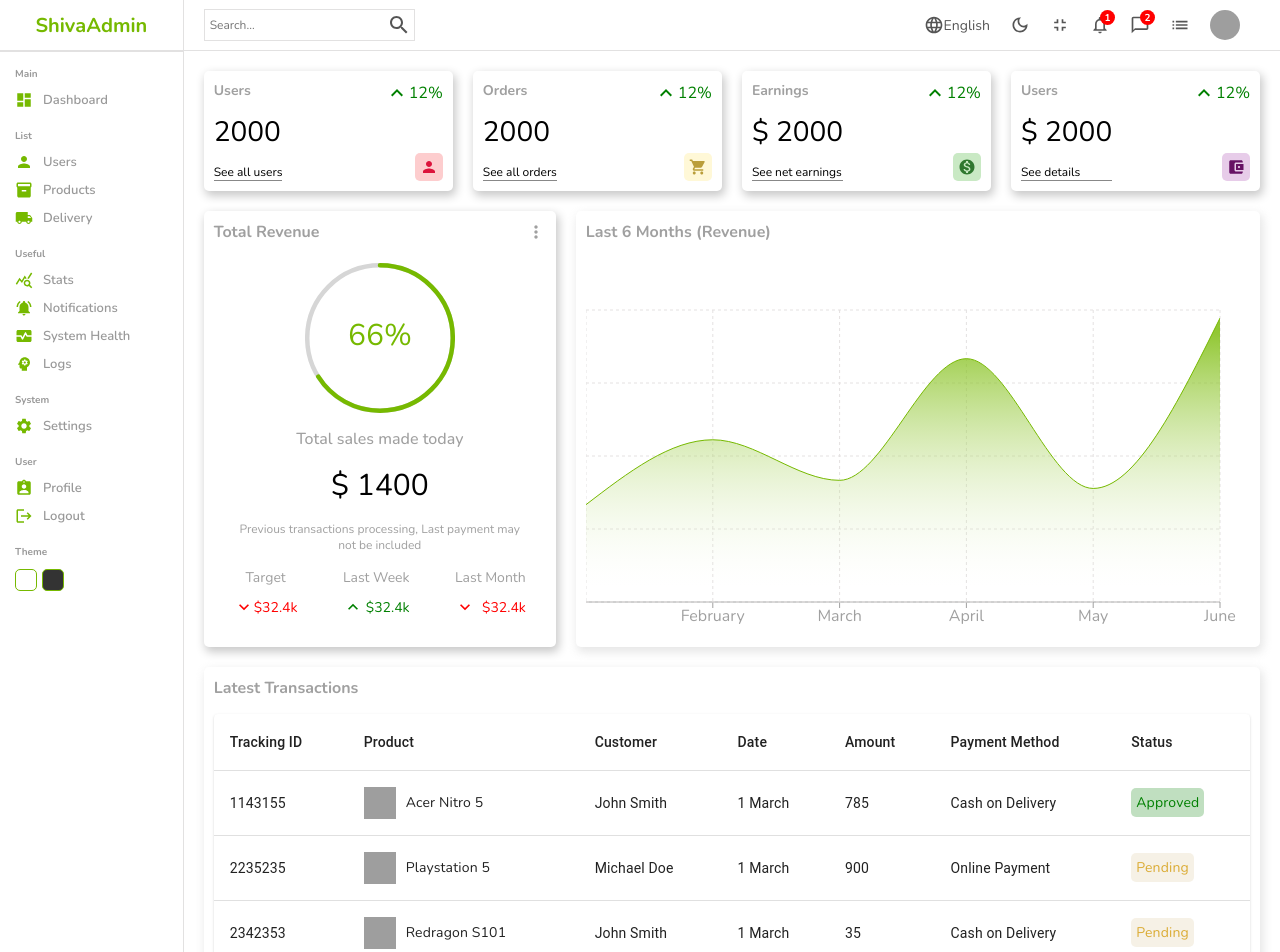
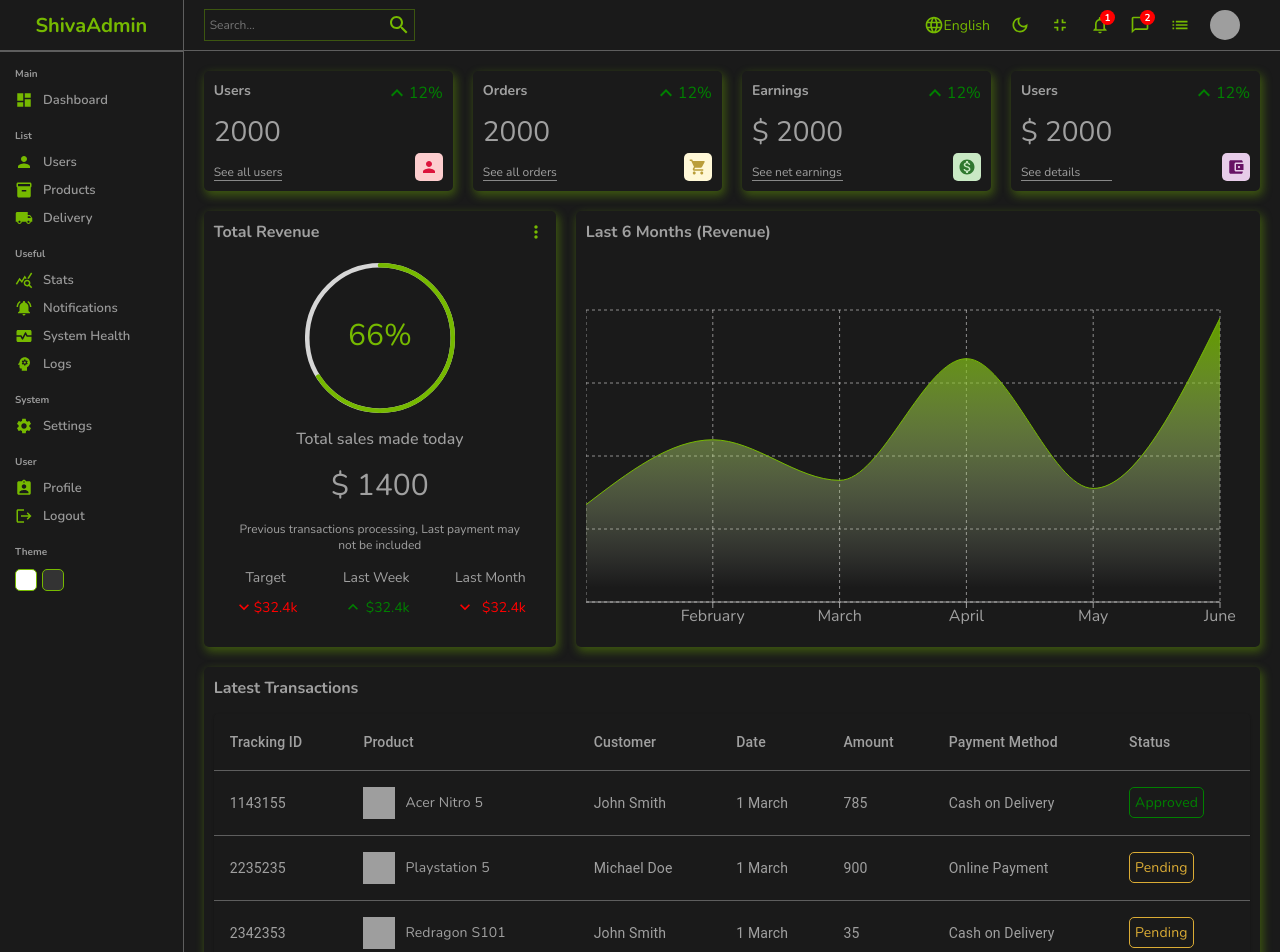
Before and after one commit to Shivanand0297/react-admin-dashboard, a React (Create React App) app: page / in a window 1280 px wide. Shown: the top 952 px of the page. Built offline with nearby package versions, Linux system fonts and the light colour scheme; grey boxes are pictures that could not be loaded.

Commit message:
dark theme for the app

```diff
--- a/src/App.js
+++ b/src/App.js
@@ -3,13 +3,13 @@ import Login from "./pages/login/Login"
 import List from "./pages/list/List"
 import Single from "./pages/single/Single"
 import New from "./pages/new/New"
-
 import { BrowserRouter, Routes, Route } from "react-router-dom"
 import { productInputs, userInputs } from "./pages/new/formSource"
+import "./theme/darkTheme.scss"
 
 const App = () => {
   return (
-    <div className="app" >
+    <div className="app dark" >
       <BrowserRouter>
         <Routes>
           <Route path="/" >
--- a/src/components/dataTable/DataTable.jsx
+++ b/src/components/dataTable/DataTable.jsx
@@ -36,7 +36,7 @@ const DataTable = () => {
         columns={userColumn.concat(actionColumn)}
         pageSize={8}
         rowsPerPageOptions={[8]}
-        checkboxSelection
+        className="datagrid"
       />
     </div>
   );
--- a/src/components/featured/Featured.jsx
+++ b/src/components/featured/Featured.jsx
@@ -8,7 +8,7 @@ const Featured = () => {
     <div className="featured" >
       <div className="top">
         <h1 className="title">Total Revenue</h1>
-        <MoreVert fontSize="small" />
+        <MoreVert fontSize="small" className="titleOptions" />
       </div>
       <div className="bottom">
         <div className="progressBar">
--- a/src/components/sidebar/Sidebar.jsx
+++ b/src/components/sidebar/Sidebar.jsx
@@ -81,7 +81,7 @@ const Sidebar = () => {
           </li>
         </ul>
       </div>
-      <div className="bottom">
+      <div className="bottomTheme">
         <span>Theme</span>
         <div className="theme">
           <div className="colorOption light"></div>
--- a/src/components/sidebar/sidebar.scss
+++ b/src/components/sidebar/sidebar.scss
@@ -67,7 +67,7 @@
       }
   }
 
-  .bottom{
+  .bottomTheme{
     display: flex;
     flex-direction: column;
     padding-left: 15px;
--- a/src/pages/list/list.scss
+++ b/src/pages/list/list.scss
@@ -4,5 +4,6 @@
 
     .listContainer{
       flex: 6;
+      min-height: 100vh;
     }
 }
--- /dev/null
+++ b/src/theme/darkTheme.scss
@@ -0,0 +1,170 @@
+.app.dark{
+  background-color: #1a1a1a;
+
+    // navbar component
+    .navbar{
+      color: var(--theme-color);
+      border-bottom: .5px solid rgba(167, 167, 167, 0.482);
+
+        .wrapper{
+          .search{
+            border: 0.5px solid rgba(117, 185, 0, 0.38);
+              input{
+                color: #f5f5f5;
+              }
+          }
+        }
+    }
+
+    //widget component
+    .widget{
+      .left, .right{
+          color: var(--gray-color);
+      }
+    }
+
+    // global boxshadow
+    .featured, .chart, .widget, .tableContainer{
+      box-shadow: 2px 4px 10px 1px #75b90061;
+    }
+
+    // featured component
+    .featured{
+
+      .top{
+
+        .titleOptions{
+          color: var(--theme-color);
+        }
+      }
+      .bottom{
+
+          .amount{
+            color: var(--gray-color);
+          }
+      }
+    }
+
+    // chart component
+    .chart{
+
+        .chartGrid{
+          stroke: #e4e1e192;
+        }
+    }
+
+    //list component
+    .dataTable{
+      background-color: #1a1a1a;
+
+        .tableCell{
+          color: var(--gray-color);
+          border-bottom: .5px solid rgba(167, 167, 167, 0.482);
+        }
+
+        .status{
+          &.Approved{
+            background-color: transparent;
+            border: 1px solid #008000;
+          }
+
+          &.Pending{
+            background-color: transparent;
+            border: 1px solid #dbac35;
+          }
+
+        }
+    }
+
+    // sidebar
+    .sidebar{
+      background-color: #1a1a1a;
+      border-right: 0.5px solid rgba(167, 167, 167, 0.482);
+
+        hr{
+          border: .5px solid rgba(167, 167, 167, 0.482);
+        }
+
+        li:hover{
+          background-color: rgba(0, 0, 0, 0.527);
+        }
+    }
+
+
+    .datatable{
+
+      .datagrid{
+        color: var(--gray-color);
+        border: none;
+      }
+      row{
+        border: none;
+      }
+
+      .cellWithStatus{
+        background: transparent;
+        &.active{
+          color: #008000;
+          border: 1px solid #008000;
+        }
+        &.passive{
+          color: #800000;
+          border: 1px solid #800000;
+        }
+        &.pending{
+          color: #dbac35;
+          border: 1px solid #dbac35;
+        }
+      }
+
+      .cellAction{
+        .viewButton, .deleteButton{
+          background-color: transparent;
+        }
+        .viewButton{
+          color: #8383e6;
+          border: 1px solid #8383e6;
+        }
+        .deleteButton{
+          color: #e68383;
+          border: 1px solid #e68383;
+        }
+      }
+    }
+
+    // single component
+    .single{
+
+      .left, .bottom{
+        box-shadow: 2px 4px 10px 1px #75b90061;
+
+        .item{
+          .itemValue{
+            color: var(--gray-color);
+          }
+        }
+      }
+    }
+
+    //new component
+    .new{
+
+        .newContainer{
+
+          .top, .bottom{
+            box-shadow: 2px 4px 10px 1px #75b90061;
+          }
+          .bottom {
+
+              form{
+                color: var(--gray-color);
+                input{
+                  background-color: transparent;
+                  color: var(--gray-color);
+                }
+
+              }
+          }
+        }
+    }
+}
```
